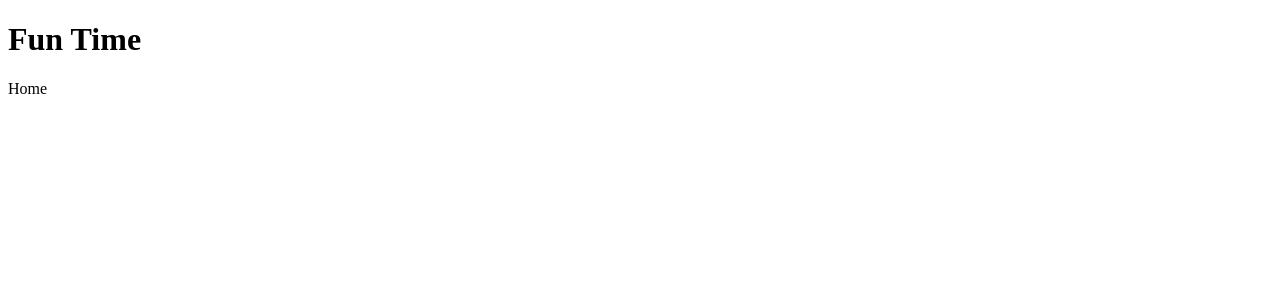
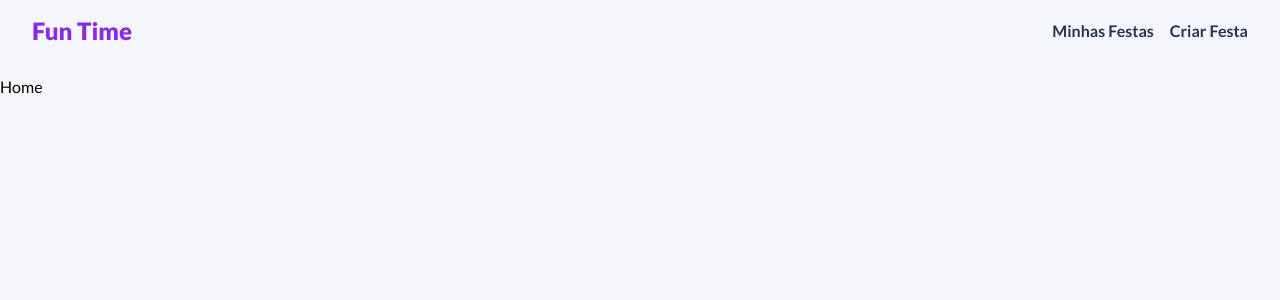
Before and after one commit to CeloAraujo/Party, a React (Vite) app in the folder frontend/: page / in a window 1280 px wide. Shown: the top 300 px of the page. Built offline with nearby package versions, Linux system fonts and the light colour scheme; a web font is replaced by a local one.

Commit message:
componente navbar

```diff
--- a/frontend/src/App.jsx
+++ b/frontend/src/App.jsx
@@ -1,18 +1,19 @@
-import { useState } from 'react'
-import { Outlet } from 'react-router-dom'
-import './App.css'
+import { useState } from "react";
+import { Outlet } from "react-router-dom";
+import "./App.css";
+
+//components
+import Navbar from "./components/Navbar";
 
 function App() {
-
-
   return (
     <>
-     <div>
-      <h1>Fun Time</h1>
-      <Outlet/>
-     </div>
+      <div>
+        <Navbar />
+        <Outlet />
+      </div>
     </>
-  )
+  );
 }
 
-export default App
+export default App;
--- /dev/null
+++ b/frontend/src/components/Navbar.css
@@ -0,0 +1,11 @@
+#navbar{
+    display: flex;
+    justify-content: space-between;
+    align-items: center;
+    padding: 1rem 2rem;
+    margin-bottom: 1rem;
+}
+#navbar h2{
+    color: blueviolet;
+    font-weight: 900;
+}
--- /dev/null
+++ b/frontend/src/components/Navbar.jsx
@@ -0,0 +1,22 @@
+import { NavLink } from "react-router-dom";
+import "./Navbar.css";
+
+const Navbar = () => {
+  return (
+    <nav id="navbar">
+      <h2>Fun Time</h2>
+      <ul>
+        <li>
+          <NavLink to="/">Minhas Festas</NavLink>
+        </li>
+        <li>
+          <NavLink to="/party/new" className="btn">
+            Criar Festa
+          </NavLink>
+        </li>
+      </ul>
+    </nav>
+  );
+};
+
+export default Navbar;
--- a/frontend/src/index.css
+++ b/frontend/src/index.css
@@ -0,0 +1,26 @@
+*{
+    padding: 0;
+    margin: 0;
+    box-sizing: border-box;
+    font-family: "Lato";
+}
+
+body{
+    background-color: #f5f6fa;
+}
+
+ul{
+    list-style: none;
+    display: flex;
+    gap: 1rem;
+}
+
+a{
+    color: #283252;
+    text-decoration: none;
+    font-weight: bold;
+}
+
+p{
+    color: #747990;
+}
```
